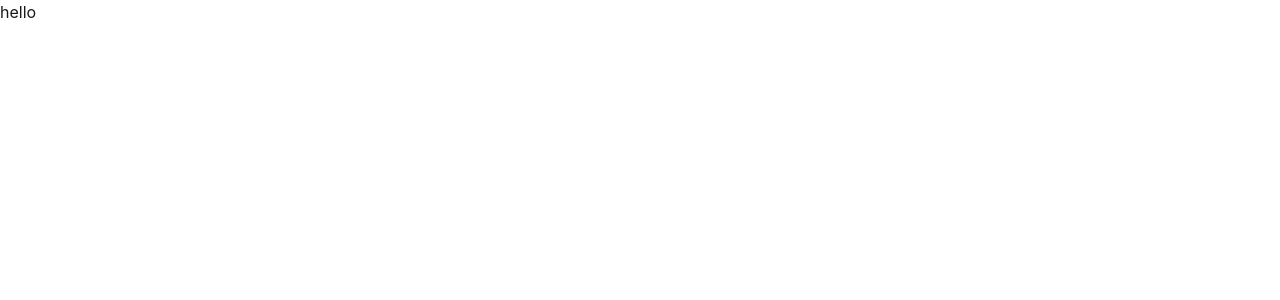
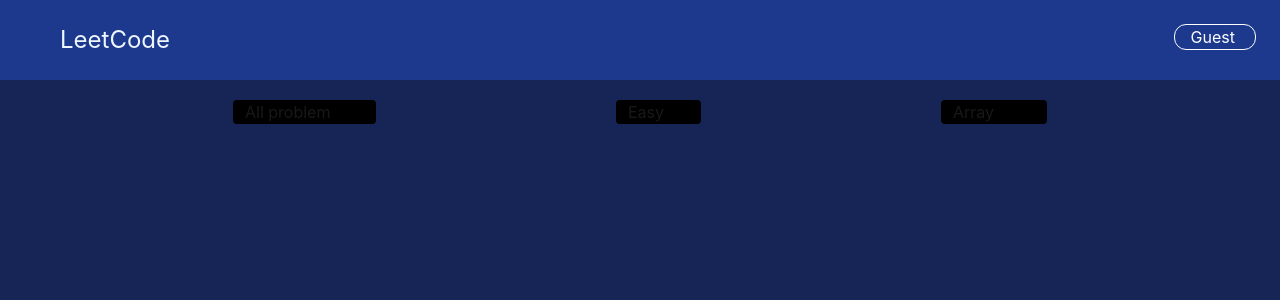
Before and after one commit to amiourkush/Coding-Platform-Full-Stack-project, a React app in the folder Frontend/: page / in a window 1280 px wide. Shown: the top 300 px of the page. Built offline with nearby package versions, Linux system fonts and the light colour scheme; the HTML template or start-up script is replaced by a standard one.

Commit message:
Working on HomePage

```diff
--- a/Frontend/src/App.jsx
+++ b/Frontend/src/App.jsx
@@ -1,16 +1,27 @@
-import { Routes , Route } from "react-router";
+import { Routes , Route , Navigate } from "react-router";
 import Homepage from "./pages/Homepage";
 import Signpage from "./pages/Signpage";
 import Loginpage from "./pages/Loginpage"
+import { useDispatch, useSelector} from "react-redux";
+import {check} from "./authSlice";
+import { useEffect } from "react";
 
 
 function App(){
+
+   const {isAuthenticated}= useSelector((state)=>state.auth);
+   const dispatch = useDispatch();
+   useEffect(()=>{
+    dispatch(check());
+   },[]);                                     // it will render only once
+
     return(
         <>
         <Routes>
-            <Route path="/" element={<Homepage/>}></Route>
-            <Route path="/login" element={<Loginpage/>}></Route>
-            <Route path="/signup" element={<Signpage/>}></Route>
+             <Route path="/" element={<Homepage/>}></Route>
+            {/* <Route path="/" element={isAuthenticated ?<Homepage/>:<Navigate to="/signup" />}></Route>
+            <Route path="/login" element={isAuthenticated ?<Navigate to="/" />:<Loginpage/>}></Route>
+            <Route path="/signup" element={isAuthenticated ? <Navigate to="/" />:<Signpage/>}></Route> */}
 
         </Routes>
         </>
--- a/Frontend/src/pages/Homepage.jsx
+++ b/Frontend/src/pages/Homepage.jsx
@@ -1,8 +1,52 @@
- function Homepage(){
+import { useDispatch,useSelector } from "react-redux";
+import { useState } from "react";
+
+function Homepage(){
+
+    const {user} = useSelector((state)=>state.auth);
+    const [status,setStatus] = useState("");
+    const [difficulty,setDifficulty]=useState("");
+    const [tags,setTags]=useState("");
+    const [dropOption,setDropOption]=useState(false);
     return(
-        <>
-        hello
-        </>
+       <>
+       <div className="min-h-screen bg-blue-950">
+        <div className="flex justify-between flex-row w-full h-[20%] pl-15 pr-6 text-base p-6 bg-blue-900">
+            <h1 className="text-blue-50 text-2xl">LeetCode</h1>
+            <div className="relative">
+            <button className="text-white text-l border rounded-xl pl-4 pr-5 " onClick={()=>setDropOption(!dropOption)}>{user?user.firstName:"Guest"}</button>
+            {
+                dropOption && (<div className="absolute right-0 mt-2 bg-white text-black rounded shadow-lg w-32">
+              <div className="px-4 py-2 hover:bg-gray-200 cursor-pointer">
+                Logout
+              </div>
+            </div>)
+            }
+          </div>
+        </div>
+        <div className="flex flex-row justify-center gap-60 mt-5">
+            <select value={status}
+              onChange={(e)=>setStatus(e.target.value)} className="bg-black  px-3 appearance-none rounded focus:outline-none focus:ring-2 focus:ring-yellow-400">
+                <option value="allproblem" >All problem</option>
+                <option value="solvedproblem">Solved Problem</option>
+            </select>
+            <select value={difficulty} onChange={(e)=>setDifficulty(e.target.value)} className="bg-black  px-3 appearance-none rounded focus:outline-none focus:ring-2 focus:ring-yellow-400">
+                <option value="Easy">Easy</option>
+                <option value="Medium">Medium</option>
+                <option value="Hard">Hard</option>
+            </select>
+            <select value={tags} onChange={(e)=>setTags(e.target.value)} className="bg-black  px-3 appearance-none rounded focus:outline-none focus:ring-2 focus:ring-yellow-400">
+                <option value="Array">Array</option>
+                <option value="Linked List">Linked List</option>
+                <option value="String">String</option>
+            </select>
+        </div>
+        <div></div>
+
+       </div>
+
+
+       </>
     )
  }
 
--- a/Frontend/src/pages/Loginpage.jsx
+++ b/Frontend/src/pages/Loginpage.jsx
@@ -1,6 +1,10 @@
 import { useForm } from 'react-hook-form';
 import { zodResolver } from '@hookform/resolvers/zod';
 import { z } from 'zod';
+import { useDispatch,useSelector } from 'react-redux';
+import { useNavigate } from 'react-router';
+import { loginUser } from '../authSlice';
+import { useEffect } from 'react';
 
 const signupSchema = z.object({
 
@@ -9,13 +13,22 @@ const signupSchema = z.object({
 })
 
 function Loginpage(){
+  const dispatch=useDispatch();
+   const navigate =useNavigate();
+
+   const {isAuthenticated} = useSelector((state)=>state.auth);
   const { register, handleSubmit, formState: { errors },} = useForm({resolver:zodResolver(signupSchema),
    mode: "onChange",
 
   });
+  useEffect(()=>{
+    if(isAuthenticated){
+      navigate('/');
+    }
+  },[isAuthenticated])
 
   const submittedData = async(data)=>{
-    console.log(data);
+    dispatch(loginUser(data));
   }
 
 
@@ -66,6 +79,7 @@ function Loginpage(){
             </div>
 
             <button className="btn btn-primary w-full">Login</button>
+            <div className='text-center m-1.5'>Don't have account.<a href='/signup' className='text-blue-700'>Signup</a></div>
           </form>
         </div>
       </div>
--- a/Frontend/src/pages/Signpage.jsx
+++ b/Frontend/src/pages/Signpage.jsx
@@ -1,6 +1,10 @@
 import { useForm } from 'react-hook-form';
 import { zodResolver } from '@hookform/resolvers/zod';
 import { z } from 'zod';
+import { useDispatch,useSelector } from 'react-redux';
+import { useNavigate } from 'react-router';
+import {check, registerUser} from "../authSlice";
+import { useEffect } from 'react';
 
 const signupSchema = z.object({
     firstName : z.string().min(3,"Length should be atleast 3 char"),
@@ -9,13 +13,24 @@ const signupSchema = z.object({
 })
 
 function Signpage(){
+
+   const dispatch=useDispatch();
+   const navigate =useNavigate();
+
+   const {isAuthenticated} = useSelector((state)=>state.auth);
+
   const { register, handleSubmit, formState: { errors },} = useForm({resolver:zodResolver(signupSchema),
    mode: "onChange",
 
   });
+  useEffect(()=>{
+    if(isAuthenticated){
+      navigate('/');
+    }
+  },[isAuthenticated])
 
-  const submittedData = async(data)=>{
-    console.log(data);
+    const submittedData = async(data)=>{
+    dispatch(registerUser(data));
   }
 
 
@@ -23,7 +38,7 @@ function Signpage(){
      <div className="min-h-screen flex items-center justify-center bg-base-200">
       <div className="card w-full max-w-sm shadow-2xl bg-base-100">
         <div className="card-body">
-          <h2 className="text-2xl font-bold text-center">Signup</h2>
+          <h2 className="text-2xl font-bold text-center">LEETCODE</h2>
 
           <form onSubmit={handleSubmit(submittedData)}>
             {/* First Name */}
@@ -82,6 +97,7 @@ function Signpage(){
             </div>
 
             <button className="btn btn-primary w-full">Sign Up</button>
+            <div className='text-center m-1.5'>Already have an account.<a href="/login" className='text-blue-700'>Login</a></div>
           </form>
         </div>
       </div>
```
